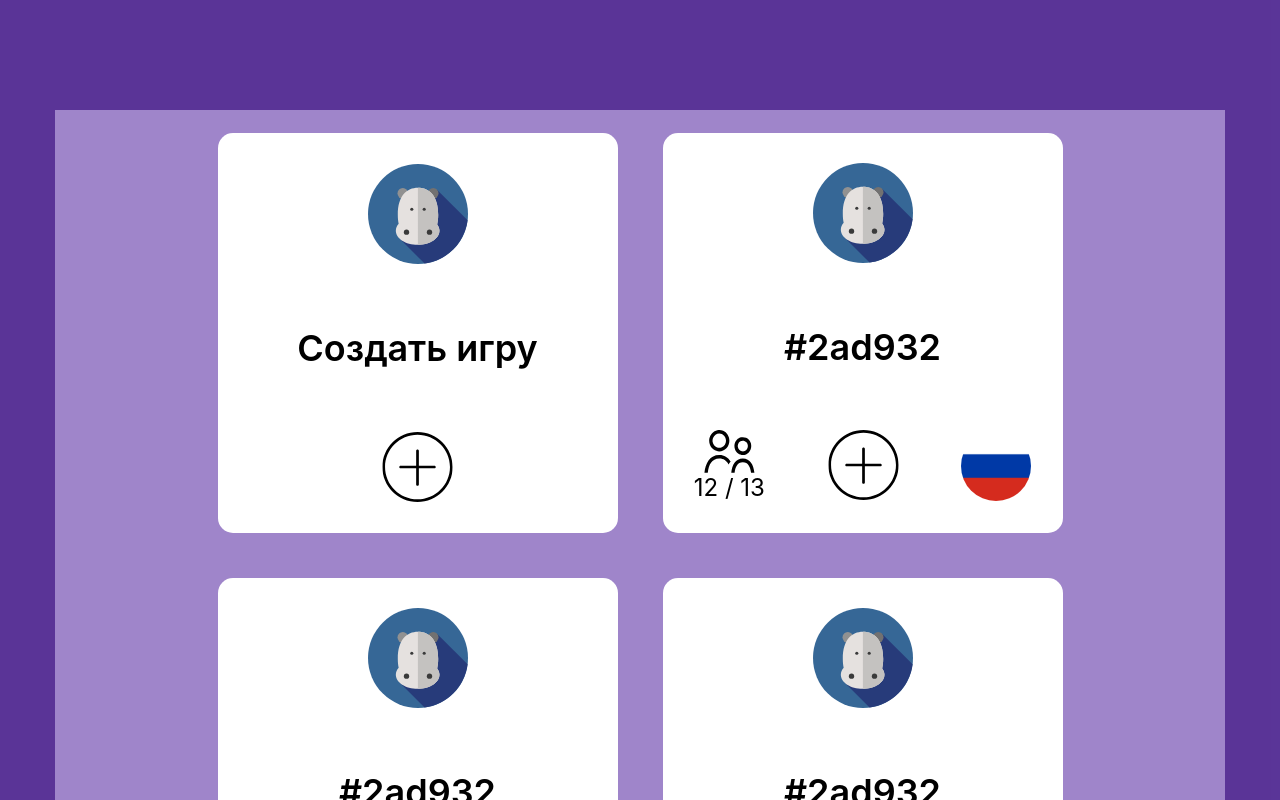
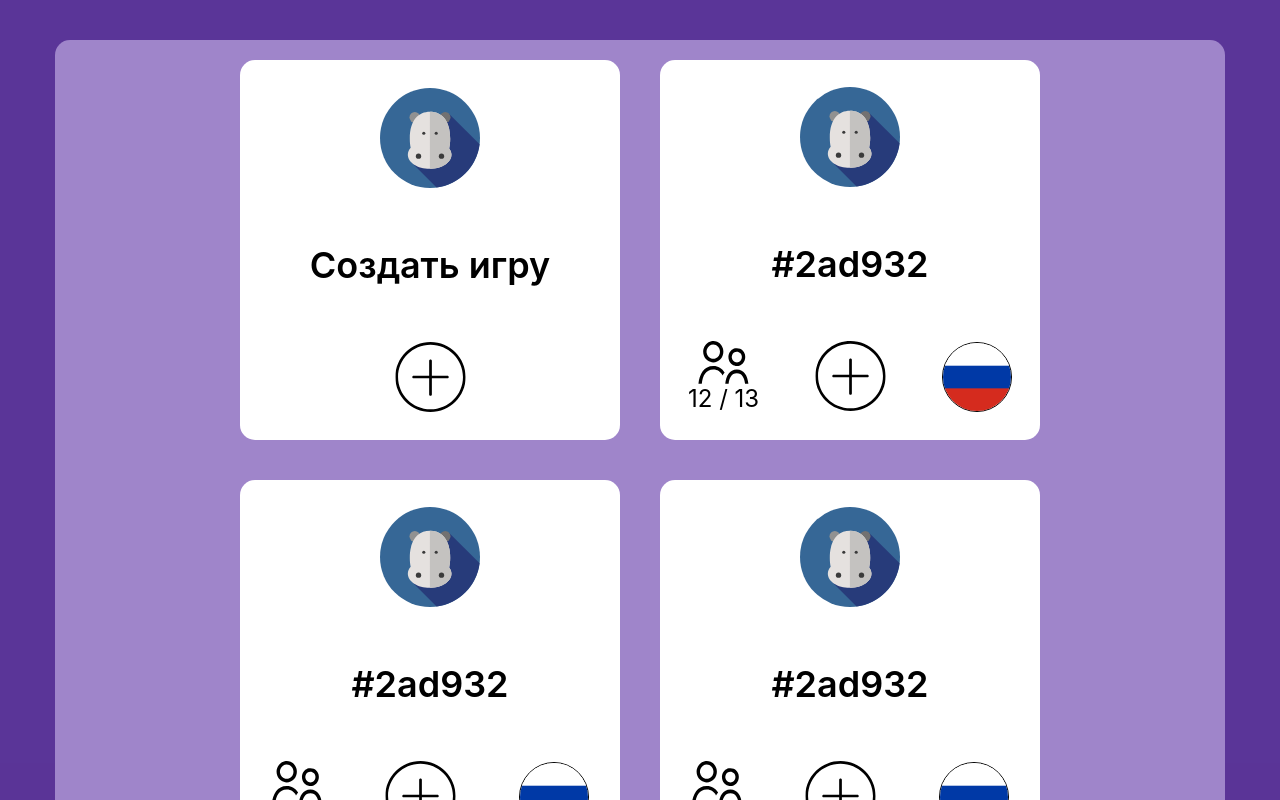
Before and after one commit to robertfrundin/cities-frontend, a React (Create React App) app: page / in a window 1280 px wide. Shown: the top 800 px of the page. Built offline with nearby package versions, Linux system fonts and the light colour scheme.

Commit message:
fixed rooms css

```diff
--- a/package.json
+++ b/package.json
@@ -3,6 +3,7 @@
   "version": "0.1.0",
   "private": true,
   "dependencies": {
+    "@grpc/grpc-js": "^1.7.3",
     "@testing-library/jest-dom": "^5.16.5",
     "@testing-library/react": "^13.4.0",
     "@testing-library/user-event": "^13.5.0",
--- a/src/components/Room/Room.jsx
+++ b/src/components/Room/Room.jsx
@@ -5,34 +5,27 @@ import flagIcon from '../../assets/Flag_of_Russia.svg.webp'
 
 // import avatarSample2 from '../../assets/stork-svgrepo-com.svg'
 
+export const Room = ({ type, className, roomId, roomLogo, playerCount, roomSize, language, isOpen }) => {
+  isOpen = true
+  roomLogo = avatarSample1
+  language = flagIcon
 
-export const Room = ({
-    type,
-    className,
-    roomId,
-    roomLogo,
-    playerCount,
-    roomSize,
-    language,
-    isOpen
-}) => {
-
-    isOpen = true;
-    roomLogo = avatarSample1;
-    language = flagIcon;
-
-    if (playerCount === roomSize){isOpen = false}
+  if (playerCount === roomSize) {
+    isOpen = false
+  }
   return (
-        <div className={styles.room} >
-                <img alt="Avatar" className = {styles.avatar} src={roomLogo}/>
+    <div className={styles.room}>
+      <img alt="Avatar" className={styles.avatar} src={roomLogo} />
       <div className={styles.roomId}>{roomId}</div>
       <div className={styles.roomInfo}>
-                    <div className = {`switch ${isOpen ? styles.playerInfo : styles.playerInfoFull}`}>
-                        <img alt = 'PlayerLogo' className = {styles.playerLogo}  src={playerLogo}/>
-                        <div className={styles.playerCount}>{ playerCount} / {roomSize}</div>
+        <div className={isOpen ? styles.playerInfo : styles.playerInfoFull}>
+          <img alt="PlayerLogo" className={styles.playerLogo} src={playerLogo} />
+          <div className={styles.playerCount}>
+            {playerCount} / {roomSize}
+          </div>
         </div>
         <button className={styles.joinButton}></button>
-                    <img alt='language' className={styles.switchLang} src = {language}/>
+        <img alt="language" className={styles.switchLang} src={language} />
       </div>
     </div>
   )
--- a/src/components/Room/room.module.scss
+++ b/src/components/Room/room.module.scss
@@ -1,21 +1,18 @@
 .room {
-    height: 400px;
-    width: 400px;
+  height: 380px;
+  width: 380px;
   background-color: white;
-    margin: 22.5px;
+  margin: 20px;
   border-radius: 15px;
   display: flex;
   flex-direction: column;
   justify-content: space-around;
   align-items: center;
-
-
 }
 
 .avatar {
   max-width: 100px;
   width: 100%;
-
 }
 
 .roomInfo {
@@ -39,21 +36,19 @@
 .roomId {
   font-size: 36px;
   font-weight: 600;
-
 }
 
-.playerInfo{
+.playerInfo {
   display: flex;
   flex-direction: column;
 }
-.playerInfoFull{
+.playerInfoFull {
   color: red;
   filter: invert(19%) sepia(97%) saturate(6931%) hue-rotate(6deg) brightness(105%) contrast(123%);
 }
 .playerLogo {
   width: 100%;
   height: 42.86px;
-
 }
 .playerCount {
   margin: 0 auto;
@@ -61,9 +56,13 @@
 }
 
 .joinButton {
-    background: url("../../assets/join.svg")  no-repeat;
+  background: url('../../assets/join.svg') no-repeat;
   width: 71px;
   height: 70px;
 
   border: 0;
 }
+
+.switchLang {
+  border: 1px solid black !important;
+}
--- a/src/index.css
+++ b/src/index.css
@@ -8,8 +8,9 @@ body {
 
   background-color: rgb(74, 33, 142, 0.7);
 }
-body, .App{
-  /* height: 100vh; */
+body,
+.App {
+  height: 100vh;
   width: 100vw;
 }
 * {
--- a/src/pages/Rooms/rooms.module.scss
+++ b/src/pages/Rooms/rooms.module.scss
@@ -1,9 +1,9 @@
-.roomsList{
-    background-color: #9f85ca;
-    max-width: 1800px;
-
-    display: flex;
-    flex-wrap: wrap;
-    margin: 70px auto;
-    justify-content: center;
+.roomsList {
+  background-color: #9f85ca;
+  display: flex;
+  flex-wrap: wrap;
+  justify-content: center;
+  height: 860px;
+  overflow-y: auto;
+  border-radius: 15px;
 }
```
Also changed, not shown: 2 other files (tests, documents, lock files or other folders). Lines whose indentation alone changed are shown as unchanged.
